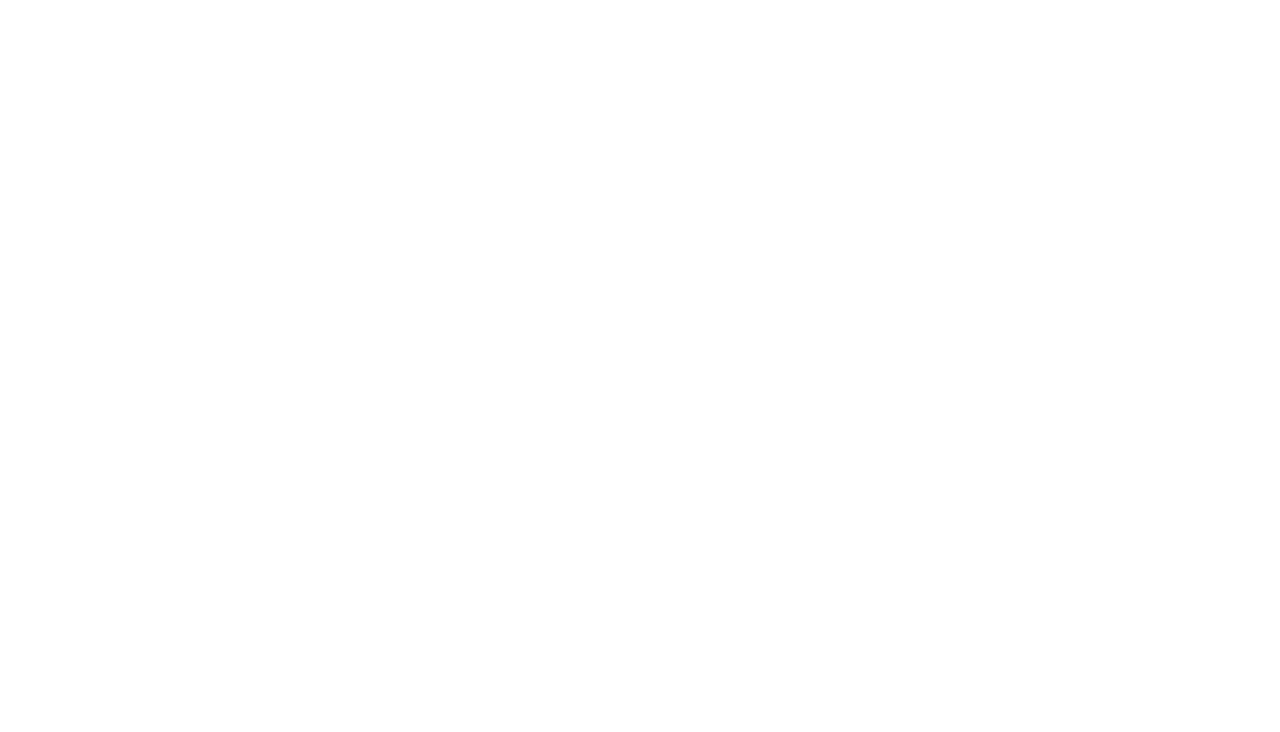
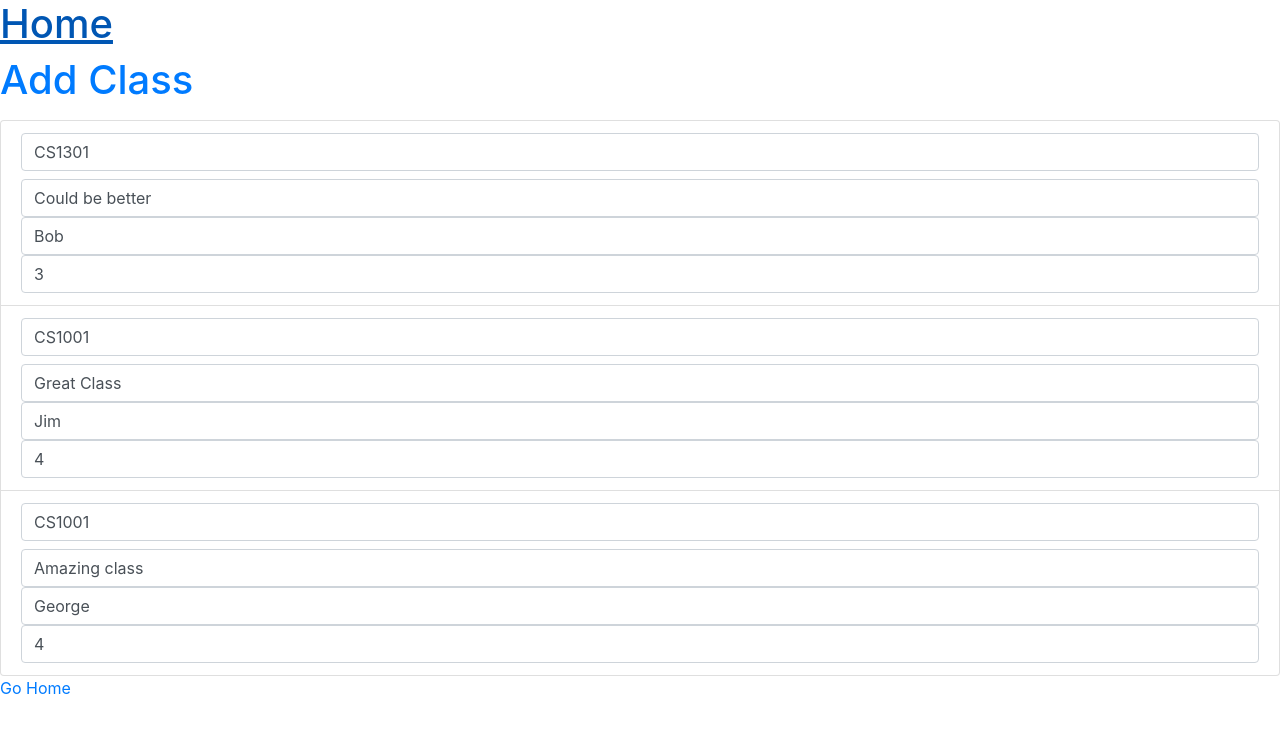
Before and after one commit to jameshhe/Klassez, a React (Create React App) app in the folder frontend/: page /classReview in a window 1280 px wide. Shown: the top 732 px of the page. Built offline with nearby package versions, Linux system fonts and the light colour scheme.

Commit message:
Added Review Form and List List still needs work and formatting

```diff
--- a/frontend/src/App.jsx
+++ b/frontend/src/App.jsx
@@ -1,62 +1,30 @@
-import React from 'react';
-import Routes from './Routes';
-import { ClassAddition } from './classAddition'
+import { withRouter, useHistory, BrowserRouter as Router, Route, Switch, Link, } from 'react-router-dom';
+import { ClassHomePadge } from './classHomepadge';
+import { ClassAddition } from './classAddition';
+import { ClassReview } from './classReview';
+import { ReviewForm } from './reviewForm';
 
-class App extends React.Component{
-  state = {
-    isAuthenticated: false,
-    userHasAuthenticated: x => this.setState({ isAuthenticated: x }),
-    search: false,
-    searchQuery: "",
-    navExpanded: false
-  }
+function App() {
+  return (
+    <Router>
+            <h1>
+              <label>
+                <Link to="/">Home</Link>
+              </label>
+              <br></br>
+              <label>
+                <Link to="/classAddition">Add Class</Link>
+              </label>
+              </h1>
+            <Switch>
+              <Route path="/" exact component={ClassHomePadge}/>
+              <Route path="/classAddition" exact component={ClassAddition} />
+              <Route path="/classReview" exact component={ ClassReview } />
+              <Route path="/reviewForm" exact component={ ReviewForm }/>
+            </Switch>
+    </Router>
 
-  searchResult(e) {
-    const form = e.currentTarget;
-    if(form.checkValidity() === false) {
-      e.preventDefault();
-      e.stopPropagation();
-    }
-    else {
-      this.setState({search: true});
-    }
-  }
-
-  keyPressed(event) {
-    if (event.key === "Enter" && this.state.searchQuery !== "") {
-      this.searchResult(event)
-    }
-  }
-
-  handleLogout(e) {
-    window.sessionStorage.removeItem("auth");
-    window.sessionStorage.removeItem("username");
-    window.sessionStorage.removeItem("account");
-    window.sessionStorage.removeItem("admin");
-    this.setState({ isAuthenticated: false });
-  }
-
-  setNavExpanded(expanded) {
-    this.setState({ navExpanded: expanded });
-  }
-
-  render() {
-
-    if(this.state.search)
-    {
-      let redirectURL = `/product/${this.state.searchQuery}`;
-      this.setState({ searchQuery: "" });
-      this.setState({ search: false });
-      return(<>
-
-      </>);
-    }
-
-    return <>
-
-    </>;
-  }
-
+  );
 }
 
 export default App;
--- a/frontend/src/classAddition.jsx
+++ b/frontend/src/classAddition.jsx
@@ -1,4 +1,5 @@
 import React from 'react';
+import { Link } from 'react-router-dom';
 import { Classes } from './classes'
 
 export class ClassAddition extends React.Component{
@@ -17,25 +18,42 @@ export class ClassAddition extends React.Component{
     render(){
         return<>
             <form>
-                <div className="form-group">
+                <div className="form-group-row">
                     <label>ClassID
-                        <input name="dataid" type="text" vlaue={this.state.dataid} onChange={ event => this.setState({ dataid: event.target.value})}></input>
+                        <input name="dataid"
+                        type="text"
+                        vlaue={this.state.dataid} onChange={ event => this.setState({ dataid: event.target.value})}></input>
                     </label>
                     <label>Class Number
-                        <input name="datanum" type="text" vlaue={this.state.datanum} onChange={ event => this.setState({ datanum: event.target.value})}></input>
+                        <input name="datanum"
+                        type="text"
+                        vlaue={this.state.datanum} onChange={ event => this.setState({ datanum: event.target.value})}></input>
                     </label>
                     <label>Class Professor
-                        <input name="dataprof" type="text" vlaue={this.state.dataprof} onChange={ event => this.setState({ dataprof: event.target.value})}></input>
+                        <input name="dataprof"
+                        type="text"
+                        vlaue={this.state.dataprof} onChange={ event => this.setState({ dataprof: event.target.value})}></input>
                     </label>
                     <label>Start Time
-                        <input name="datastarttime" type="text" vlaue={this.state.datastarttime} onChange={ event => this.setState({ datastarttime: event.target.value})}></input>
+                        <input name="datastarttime"
+                        type="text"
+                        vlaue={this.state.datastarttime} onChange={ event => this.setState({ datastarttime: event.target.value})}></input>
                     </label>
                     <label>End Time
-                        <input name="dataendtime" type="text" vlaue={this.state.dataendtime} onChange={ event => this.setState({ dataendtime: event.target.value})}></input>
+                        <input name="dataendtime"
+                        type="text"
+                        vlaue={this.state.dataendtime} onChange={ event => this.setState({ dataendtime: event.target.value})}></input>
                     </label>
                     <label>Class Department
-                        <input name="dataclassdep" type="text" vlaue={this.state.dataclassdep} onChange={ event => this.setState({ dataclassdep: event.target.value})}></input>
+                        <input name="dataclassdep"
+                         type="text"
+                          vlaue={this.state.dataclassdep} onChange={ event => this.setState({ dataclassdep: event.target.value})}></input>
                     </label>
+                    <div>
+                        <Link to="/">
+                          Go Home
+                        </Link>
+                     </div>
                 </div>
             </form>
 
--- /dev/null
+++ b/frontend/src/classHomepadge.jsx
@@ -0,0 +1,23 @@
+import React from 'react';
+import { Router, Switch, Link, BrowserRouter, Route } from 'react-router-dom';
+import { ClassAddition } from './classAddition';
+
+
+export class ClassHomePadge extends React.Component{
+
+
+    render(){
+        return<>
+          <div>
+            <Link to="/classReview" className="ui button primary">
+              List review
+            </Link>
+            <br></br>
+            <Link to="/reviewForm" className="ui button primary">
+              Review Form
+            </Link>
+          </div>
+
+        </>
+    }
+}
--- /dev/null
+++ b/frontend/src/classReview.jsx
@@ -0,0 +1,37 @@
+import React from 'react'
+import { Reviews } from './reviews';
+import { Link } from 'react-router-dom';
+
+export class ClassReview extends React.Component{
+    reviewList = [
+        new Reviews("CS1301", "Bob", 3, "Could be better"),
+        new Reviews("CS1001", "Jim", 4, "Great Class"),
+        new Reviews("CS1001", "George", 4, "Amazing class"),
+
+    ];
+
+    render(){
+        return<>
+            <ul className="list-group">
+                {
+                    this.reviewList.map ((x, i) =>
+                    <li class="form-group row" className="list-group-item">
+                        <label class="form-control"> { x.classid} </label>
+                        <body class="form-control"> {x.text} </body>
+                        <div class ="form-control"> {x.studentname}</div>
+                        <div class ="form-control"> { x.ratingid }</div>
+                    </li>
+                    )
+                }
+            </ul>
+            <div>
+            <Link to="/">
+               Go Home
+             </Link>
+          </div>
+        </>
+    }
+
+
+
+}
--- a/frontend/src/index.js
+++ b/frontend/src/index.js
@@ -2,7 +2,9 @@ import React from 'react';
 import ReactDOM from 'react-dom';
 import './index.css';
 import App from './App';
-import * as serviceWorker from './serviceWorker';
+import reportWebVitals from './reportWebVitals';
+import 'bootstrap';
+import 'bootstrap/dist/css/bootstrap.min.css';
 
 ReactDOM.render(
   <React.StrictMode>
@@ -11,7 +13,7 @@ ReactDOM.render(
   document.getElementById('root')
 );
 
-// If you want your app to work offline and load faster, you can change
-// unregister() to register() below. Note this comes with some pitfalls.
-// Learn more about service workers: https://bit.ly/CRA-PWA
-serviceWorker.unregister();
+// If you want to start measuring performance in your app, pass a function
+// to log results (for example: reportWebVitals(console.log))
+// or send to an analytics endpoint. Learn more: https://bit.ly/CRA-vitals
+reportWebVitals();
--- /dev/null
+++ b/frontend/src/reviewForm.jsx
@@ -0,0 +1,45 @@
+import React from 'react'
+import { Link } from 'react-router-dom';
+
+export class ReviewForm extends React.Component{
+
+    state ={
+        studentname: '',
+        classid: '',
+        ratingid: '',
+        text: '',
+    }
+
+    render(){
+         return<>
+            <form>
+                <div class="form-group">
+                   <input type="studentName" class="form-control" id="studentName" placeholder="Name"/>
+                </div>
+                <div class="form-group">
+                    <input type="classid" class="form-control" id="classid" placeholder="class"/>
+                </div>
+                <div class="form-group">
+                    <textarea type="txt" class="form-control" value={this.state.text} placeholder="Comment"></textarea>
+                </div>
+                <div class="form-group">
+                    <label class="form-check-label">
+                        <select name="ratingid" id="ratingid">
+                            <option value={this.state.ratingid}>1 star</option>
+                            <option value={this.state.ratingid}>2 star</option>
+                            <option value={this.state.ratingid}>3 star</option>
+                            <option value={this.state.ratingid}>4 star</option>
+                            <option value={this.state.ratingid}>5 star</option>
+                        </select>
+                    Rating </label>
+                </div>
+                <div class="form-group row">
+                <Link to="/">
+                 Go Home
+                </Link>
+                <button type="submit" class="btn btn-primary">Sumbit</button>
+                </div>
+            </form>
+        </>
+    }
+}
--- /dev/null
+++ b/frontend/src/reviews.js
@@ -0,0 +1,8 @@
+export class Reviews{
+    constructor(classid, studentname, ratingid, text){
+        this.classid = classid;
+        this.studentname = studentname;
+        this.ratingid = ratingid;
+        this.text = text;
+    }
+}
```
Also changed, not shown: frontend/src/classRemoval.jsx (added, +7 -0 lines).
